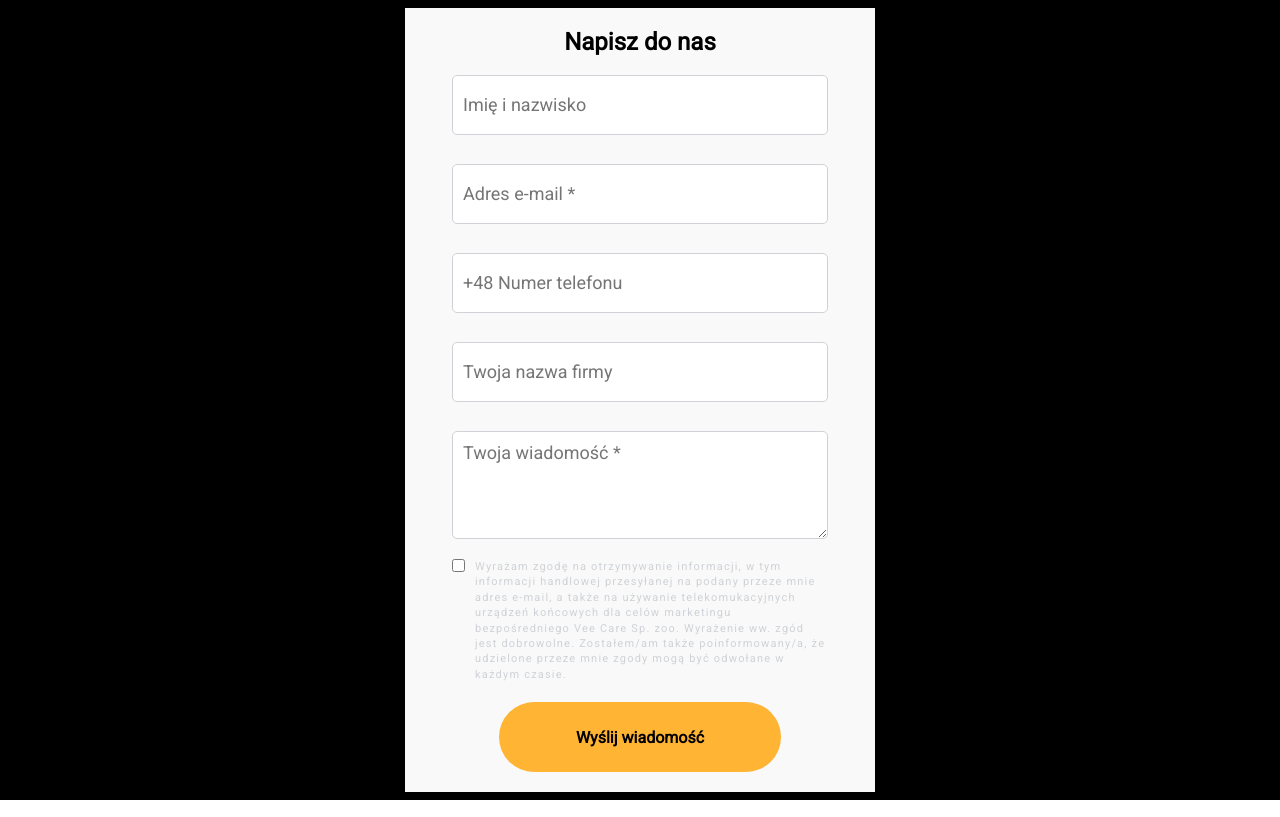
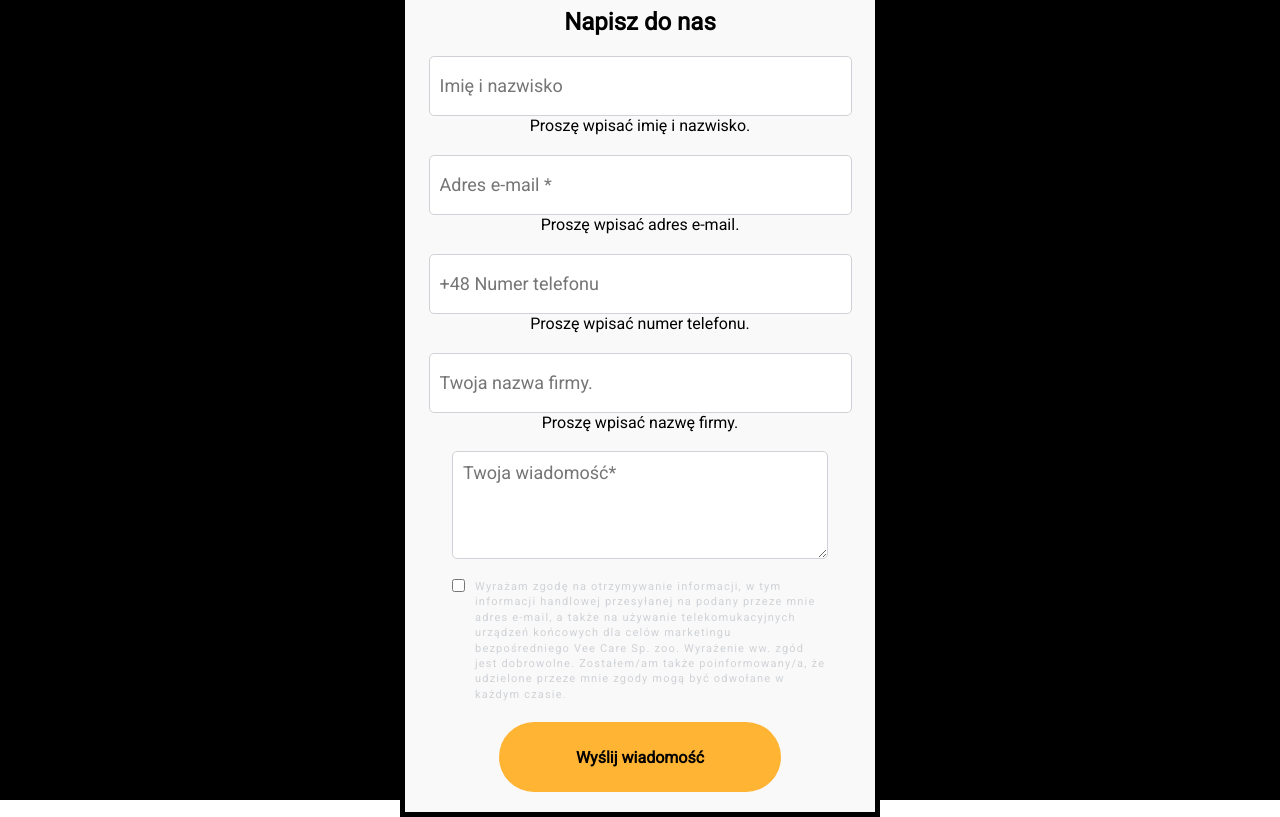
Before and after one commit to Kamil12a/Formularz, a React (Create React App) app in the folder my-app/: page / in a window 1280 px wide. Built offline with nearby package versions, Linux system fonts and the light colour scheme.

Commit message:
split the components into folders

```diff
--- a/my-app/src/App.js
+++ b/my-app/src/App.js
@@ -1,4 +1,3 @@
-import styled from "styled-components";
 import Form from "./components/Form/Form"
 function App() {
 
--- a/my-app/src/components/Form/Form.js
+++ b/my-app/src/components/Form/Form.js
@@ -9,60 +9,42 @@ import {
   SLabelCheckBox,
   SCheckboxContainer,
   SButton,
+  InputContainer,
+  ErrorMessage,
+  InputSection,
 } from "./styles";
+import { inputs } from "./inputs";
 import { useState } from "react";
+import { changeFormStateValues } from "./changeFormStateValues";
+import FormInput from "./FormInput";
 const Form = () => {
   const [inputDatas, setInputDatas] = useState({});
   const repond_To_Changes_In_Form = (e) => {
-    let name = e.target.name;
-    let inputValue =
-      name === "checkboxPermission" ? e.target.checked : e.target.value;
-    setInputDatas((data) => ({ ...data, [name]: inputValue }));
+    changeFormStateValues(e, setInputDatas);
     console.log(inputDatas);
   };
+  const sendForm = (e) => {
+    e.preventDefault();
+  };
+
   return (
     <MainContainer>
-      <SForm>
+      <SForm onSubmit={sendForm}>
         <WelcomeText>Napisz do nas</WelcomeText>
-        <SLabel htmlFor="name">imię i nazwisko</SLabel>
-        <SInput
-          onChange={repond_To_Changes_In_Form}
-          type="text"
-          id="name"
-          name="name"
-          placeholder={"Imię i nazwisko"}
-        />
-        <SLabel htmlFor="e-mail">Adres e-mail</SLabel>
-        <SInput
-          onChange={repond_To_Changes_In_Form}
-          type="e-mail"
-          id="e-mail"
-          name="e-mail"
-          placeholder={"Adres e-mail *"}
-        />
-        <SLabel htmlFor="phone">+48 Numer telefonu</SLabel>
-        <SInput
-          onChange={repond_To_Changes_In_Form}
-          type="phone"
-          id="phone"
-          name="phone"
-          placeholder={"+48 Numer telefonu"}
-        />
-        <SLabel htmlFor="company">Twoja nazwa firmy</SLabel>
-
-        <SInput
-          onChange={repond_To_Changes_In_Form}
-          type="text"
-          id="company"
-          name="company"
-          placeholder={"Twoja nazwa firmy"}
-        />
+        {inputs.map((input) => {
+          return (
+            <FormInput
+              key={input.id}
+              input={input}
+              repond_To_Changes_In_Form={repond_To_Changes_In_Form}
+            />
+          );
+        })}
         <SLabel htmlFor="yourMessage">Twoja nazwa firmy</SLabel>
-
         <TextArea
           id="yourMessage"
           name="yourMessage"
-          placeholder="Twoja wiadomość *"
+          placeholder="Twoja wiadomość*"
           onChange={repond_To_Changes_In_Form}
         ></TextArea>
         <SCheckboxContainer>
@@ -71,7 +53,7 @@ const Form = () => {
             id="checkboxPermission"
             name="checkboxPermission"
             onChange={repond_To_Changes_In_Form}
-          />
+          />{" "}
           <SLabelCheckBox htmlFor="checkboxPermission">
             {" "}
             Wyrażam zgodę na otrzymywanie informacji, w tym informacji handlowej
--- /dev/null
+++ b/my-app/src/components/Form/FormInput.js
@@ -0,0 +1,35 @@
+import { useState } from "react";
+import {
+  SInput,
+  SLabel,
+  InputContainer,
+  ErrorMessage,
+  InputSection,
+} from "./styles";
+import { useRef } from "react";
+const FormInput = ({ input, repond_To_Changes_In_Form }) => {
+  const [focused, setFocused] = useState(false);
+  const textInput = useRef(null);
+  const handleFocus = (e) => {
+    if (e.target.checkValidity()) {
+      textInput.current.style.display = "none";
+    } else {
+      textInput.current.style.display = "block";
+    }
+  };
+  return (
+    <InputSection>
+      <InputContainer>
+        <SLabel htmlFor={input.name}></SLabel>
+        <SInput
+          onChange={handleFocus}
+          onBlur={repond_To_Changes_In_Form}
+          {...input}
+        ></SInput>
+        <ErrorMessage ref={textInput}>{input.errorMessage}</ErrorMessage>
+      </InputContainer>
+    </InputSection>
+  );
+};
+
+export default FormInput;
--- /dev/null
+++ b/my-app/src/components/Form/changeFormStateValues.js
@@ -0,0 +1,7 @@
+export const changeFormStateValues = (event, setInputDatas) => {
+  let name = event.target.name;
+  let inputValue =
+    name === "checkboxPermission" ? event.target.checked : event.target.value;
+  setInputDatas((data) => ({ ...data, [name]: inputValue }));
+
+};
--- /dev/null
+++ b/my-app/src/components/Form/inputs.js
@@ -0,0 +1,41 @@
+export const inputs = [
+  {
+    type: "text",
+    id: "name",
+    name: "name",
+    placeholder: "Imię i nazwisko",
+    id: "name",
+    errorMessage: "Proszę wpisać imię i nazwisko.",
+    required:true,
+    pattern:"[A-Za-z]{3}",
+    focused:"false"
+  },
+  {
+    type: "email",
+    id: "email",
+    name: "email",
+    id: "email",
+    placeholder: "Adres e-mail *",
+    errorMessage: "Proszę wpisać adres e-mail.",
+    required:true
+  },
+  {
+    type: "tel",
+    id: "tel",
+    name: "tel",
+    id: "tel",
+    pattern:"[0-9]{3}-[0-9]{3}-[0-9]{4}",
+    placeholder: "+48 Numer telefonu",
+    errorMessage: "Proszę wpisać numer telefonu.",
+    required:true
+  },
+  {
+    name: "company",
+    type: "text",
+    placeholder: "Twoja nazwa firmy.",
+    label: "company",
+    id: "company",
+    errorMessage: "Proszę wpisać nazwę firmy.",
+    required:true
+  },
+];
--- a/my-app/src/components/Form/styles.js
+++ b/my-app/src/components/Form/styles.js
@@ -27,17 +27,24 @@ export const SForm = styled.div`
 `;
 export const WelcomeText = styled.h2`
   font-size: ${variables.fontBg};
+`;
+export const InputSection = styled.div`
+  width: 80%;
+  @media ${device.laptopL} {
+    width: 90%;
+  }
+`;
+export const InputContainer = styled.div`
   text-align: center;
+  margin-top: 20px;
 `;
-
 export const SLabel = styled.label`
   visibility: hidden;
 `;
 const baseInputStyles = css`
-  width: 80%;
+  width: 100%;
   height: 60px;
   padding: 10px;
-  margin-bottom: 10px;
   font-size: ${variables.fontMd};
   background-color: white;
   border: 1px solid ${variables.grayColor};
@@ -45,7 +52,6 @@ const baseInputStyles = css`
   border-radius: 5px;
   outline: none;
   @media ${device.laptop} {
-    width: 90%;
     padding: 5px;
     height: 50px;
     font-size: ${variables.fontMdMobile};
@@ -53,7 +59,7 @@ const baseInputStyles = css`
   }
 `;
 export const SInput = styled.input`
-  ${baseInputStyles}
+  ${baseInputStyles};
 `;
 
 export const TextArea = styled.textarea`
@@ -102,3 +108,7 @@ export const SButton = styled.button`
     height: 60px;
   }
 `;
+
+export const ErrorMessage = styled.span`
+  padding: 3px;
+`;
--- a/my-app/src/styles/variables.js
+++ b/my-app/src/styles/variables.js
@@ -22,5 +22,6 @@ export const variables = {
   fontMd: "18px",
   fontMdMobile:"16px",
   fontBg: "24px",
-  fontSm:"11px"
+  fontSm:"11px",
+  fontSmErrorInfo:"10px"
 };
```
